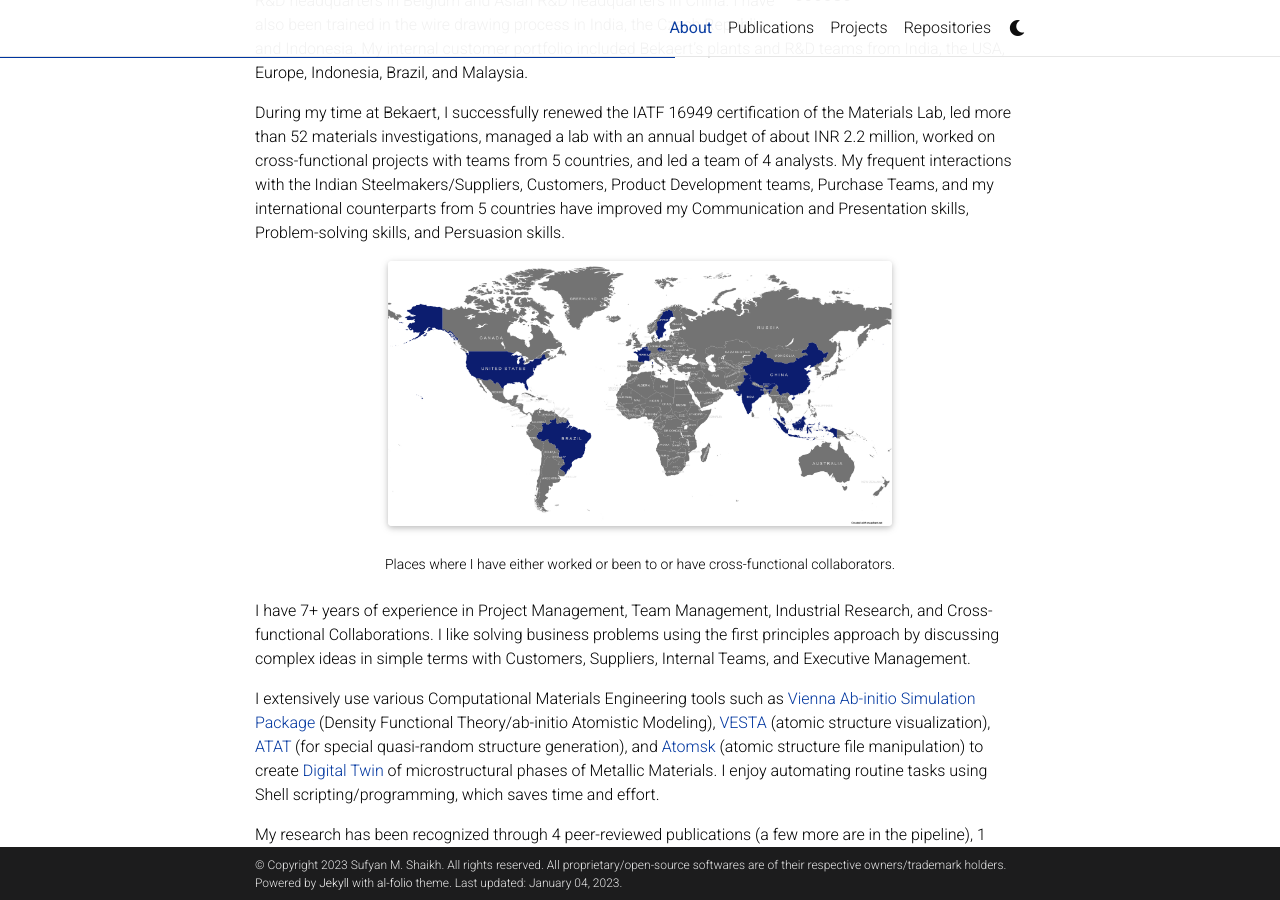
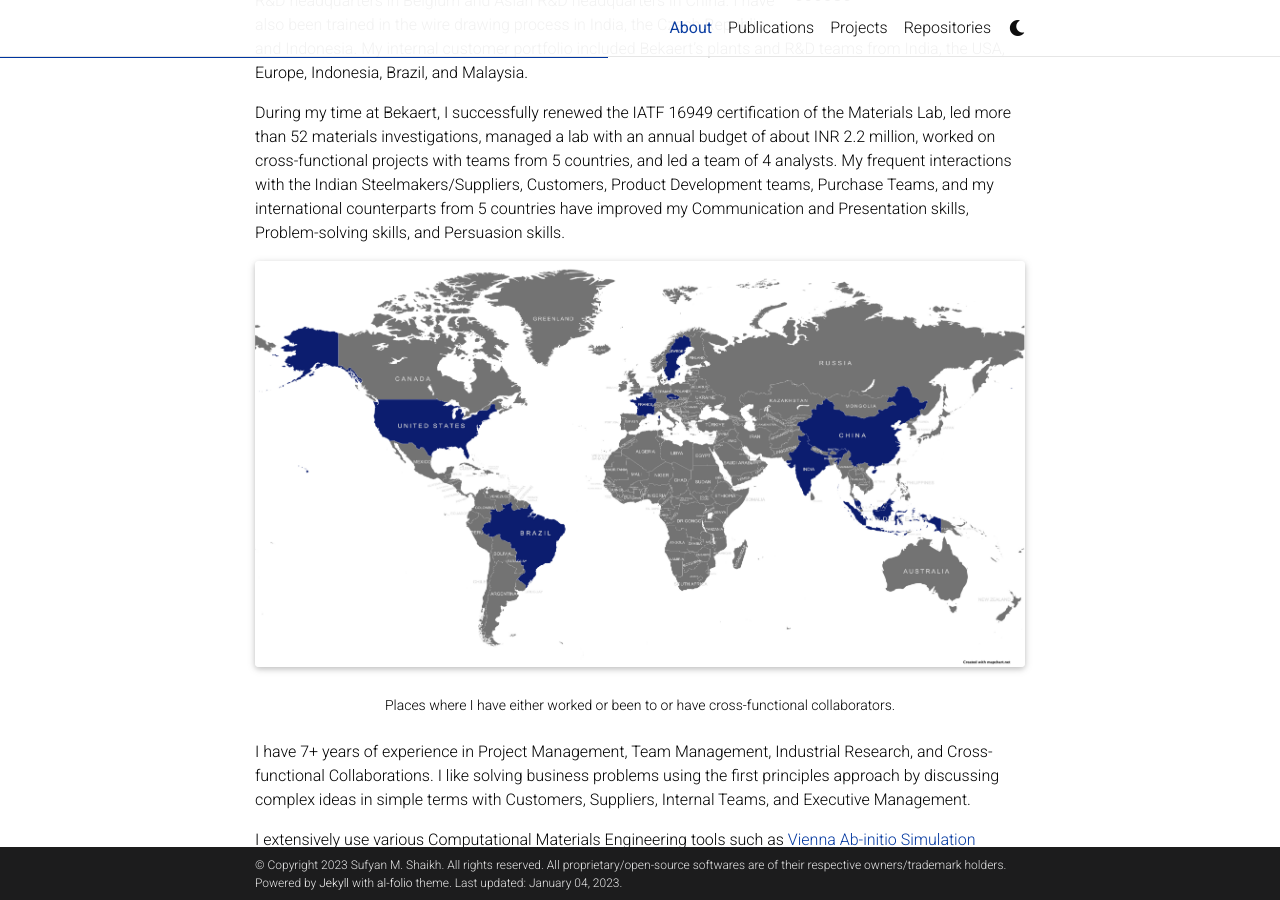
Before and after one commit to sufyanshk/sufyanshk.github.io, a Jekyll site: the page built from _pages/about.md, in a window 1280 px wide and 900 px high, scrolled down 676 px. Built offline with Jekyll 4.4.1, drawn with Linux system fonts in a browser that asks for light colours; full-size pictures stand in for the smaller copies a plugin makes; comment, search, counter and statistics services are not loaded; a style sheet for code colours, icons or effects is not loaded.

Commit message:
modified:   _pages/about.md

```diff
--- a/_pages/about.md
+++ b/_pages/about.md
@@ -32,7 +32,7 @@
 During my time at Bekaert, I successfully renewed the IATF 16949 certification of the Materials Lab, led more than 52 materials investigations, managed a lab with an annual budget of about INR 2.2 million, worked on cross-functional projects with teams from 5 countries, and led a team of 4 analysts. My frequent interactions with the Indian Steelmakers/Suppliers, Customers, Product Development teams, Purchase Teams, and my international counterparts from 5 countries have improved my Communication and Presentation skills, Problem-solving skills, and Persuasion skills.
 
 <div class="row justify-content-sm-center">
-    <div class="col-sm-8 mt-3 mt-md-0">
+    <div class="col-sm mt-3 mt-md-0">
         {% include figure.html path="assets/img/map.jpg" title="World Map" class="img-fluid rounded z-depth-1" %}
     </div>
 </div>
```
